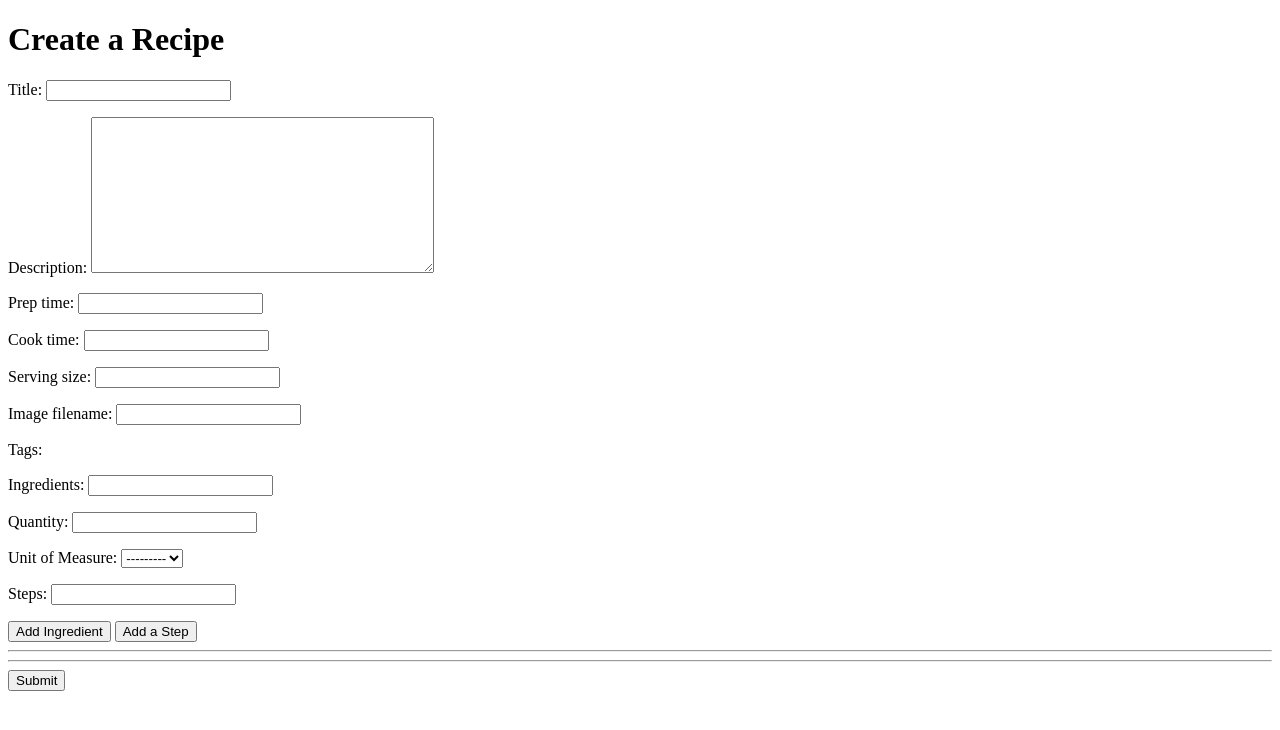
After one commit to tillerderek/final, a Django app: page /recipes/create-recipe/ in a window 1280 px wide. The commit adds this page. Shown: the top 730 px of the page. Run offline with Django 5.2, Linux system fonts and the light colour scheme; data that the repository does not hold is empty.

Commit message:
had to redo db to get stupid form working. still needs work

````diff
--- a/calendinner/common/templates/common/autocomplete_results.html
+++ b/calendinner/common/templates/common/autocomplete_results.html
@@ -1,3 +1,3 @@
 {% for result in results %}
-    <div>{{ result.title }}</div>
+    {{ result.ingredient_name }}
 {% endfor %}
--- a/calendinner/common/templates/common/base.html
+++ b/calendinner/common/templates/common/base.html
@@ -5,10 +5,17 @@
     <meta http-equiv="X-UA-Compatible" content="IE=edge" />
     <meta name="viewport" content="width=device-width, initial-scale=1.0" />
     {% load static %}
-    <script type="text/javascript" src="{% static 'js/htmx.min.js' %}" defer></script>
+    <script
+      type="text/javascript"
+      src="{% static 'js/htmx.min.js' %}"
+      defer
+    ></script>
     {% load static %}
-    <link rel="stylesheet" type="text/css" href="{% static 'css/styles.css' %}" />
-
+    <link
+      rel="stylesheet"
+      type="text/css"
+      href="{% static 'css/styles.css' %}"
+    />
 
     {% if title %}
     <title>Calendinner - {{title}}</title>
@@ -16,8 +23,12 @@
     <title>Calendinner</title>
     {% endif %}
   </head>
-  <body hx-headers='{"X-CSRFToken": "{{ csrf_token }}"}'>
-    {% block content %}{% endblock %}
-
+  <body>
+    {% block content %} {% endblock %}
+    <script>
+      document.body.addEventListener('htmx:configRequest', (event) => {
+        event.detail.headers['X-CSRFToken'] = '{{ csrf_token }}';
+      });
+    </script>
   </body>
 </html>
--- a/calendinner/common/views.py
+++ b/calendinner/common/views.py
@@ -2,6 +2,7 @@ from django.shortcuts import render
 import datetime
 from .models import Recipe
 from menus.models import Menu
+from recipes.models import Ingredient
 
 
 
@@ -20,6 +21,6 @@ def home(request):
 
 
 def autocomplete(request):
-    term = request.GET.get('term', '')
-    results = Recipe.objects.filter(title__icontains=term)
+    term = request.POST.get('term', '')
+    results = Ingredient.objects.filter(ingredient_name__icontains=term)
     return render(request, 'common/autocomplete_results.html', {'results': results})
--- a/calendinner/recipes/forms.py
+++ b/calendinner/recipes/forms.py
@@ -1,37 +1,30 @@
 from django import forms
-from django.forms import modelformset_factory
-from .models import Recipe, RecipeStep, Ingredient, UnitMeasure, IngredientQuantity
+from django.forms import inlineformset_factory
+from .models import Recipe, RecipeStep, Ingredient, UnitMeasure, IngredientQuantity, Tag
 from django.urls import reverse_lazy
 
+class RecipeForm(forms.ModelForm):
+    quantity = forms.IntegerField(label="Quantity")
+    unit_measure = forms.ModelChoiceField(queryset=UnitMeasure.objects.all(), label="Unit of Measure")
+    class Meta:
+        model = Recipe
+        fields = ['title', 'description', 'prep_time', 'cook_time', 'serving_size', 'user', 'image_filename', 'tags', 'ingredients', 'quantity', 'unit_measure', 'steps']
+        widgets = {
+            'title': forms.TextInput(),
+            'description': forms.Textarea(),
+            'prep_time': forms.NumberInput(),
+            'cook_time': forms.NumberInput(),
+            'serving_size': forms.NumberInput(),
+            'user': forms.HiddenInput(),
+            'image_filename': forms.TextInput(),
+            'tags': forms.CheckboxSelectMultiple(),
+            'ingredients': forms.TextInput(),
+            'steps': forms.TextInput()
+        }
 
-class RecipeForm(forms.ModelForm):
-    title = forms.CharField(max_length=255, label="Recipe Title")
-    description = forms.CharField(widget=forms.Textarea, label="Recipe Description")
-    prep_time = forms.IntegerField(label="Prep Time (minutes)", widget=forms.NumberInput(attrs={'min': 0}))
-    cook_time = forms.IntegerField(label="Cook Time (minutes)", widget=forms.NumberInput(attrs={'min': 0}))
-    serving_size = forms.IntegerField(label="Serving Size", widget=forms.NumberInput(attrs={'min': 1}))
+ingredient_formset = inlineformset_factory(Recipe, IngredientQuantity, fields=['ingredient', 'quantity', 'unit_measure'], extra=1, can_delete=False)
+recipe_step_formset = inlineformset_factory(Recipe, RecipeStep, fields=['recipe_step'], extra=1, can_delete=False)
 
-    def clean_prep_time(self):
-        data = self.cleaned_data['prep_time']
-        if data < 0:
-            raise forms.ValidationError("Prep time cannot be negative.")
-        return data
-
-    def clean_cook_time(self):
-        data = self.cleaned_data['cook_time']
-        if data < 0:
-            raise forms.ValidationError("Cook time cannot be negative.")
-        return data
-
-    def clean_serving_size(self):
-        data = self.cleaned_data['serving_size']
-        if data <= 0:
-            raise forms.ValidationError("Serving size must be greater than 0.")
-        return data
-
-    class Meta:
-      model = Recipe
-      fields = ['title', 'description', 'prep_time', 'cook_time', 'serving_size', 'tags']
 
 class RecipeStepForm(forms.ModelForm):
     step = forms.CharField(widget=forms.Textarea(attrs={'rows': 3, 'placeholder': 'Enter step details here...'}), label="Step Details", )
@@ -39,8 +32,6 @@ class RecipeStepForm(forms.ModelForm):
     class Meta:
       model = RecipeStep
       fields = ['step']
-
-recipe_step_formset = modelformset_factory(RecipeStep, form=RecipeStepForm, extra=1, can_delete=True, max_num=40, validate_max=True)
 
 class IngredientQuantityForm(forms.ModelForm):
     quantity = forms.IntegerField(label="Quantity")
@@ -50,23 +41,10 @@ class IngredientQuantityForm(forms.ModelForm):
         model = IngredientQuantity
         fields = ['quantity', 'unit_measure']
 
-ingredient_quantity_formset = modelformset_factory(IngredientQuantity, form=IngredientQuantityForm, extra=1, can_delete=True, max_num=40, validate_max=True)
-
 class IngredientForm(forms.ModelForm):
-    ingredient_name = forms.CharField(widget=forms.Textarea(attrs={'placeholder': 'Start typing to search for an ingredient. If it doesn\'t exist, it will be added.', 'hx-post': reverse_lazy('autocomplete'), 'hx-trigger': 'keyup changed delay:500ms'}), max_length=255, label="Ingredient Name")
+    ingredient_name = forms.CharField(max_length=255, label="Ingredient Name")
 
 
     class Meta:
       model = Ingredient
       fields = ['ingredient_name']
-
-
-ingredient_formset = modelformset_factory(Ingredient, form=IngredientForm, extra=1, can_delete=True, max_num=40, validate_max=True)
-
-
-      #           'hx-post': reverse('autocomplete'),  # Use reverse here
-      #           'hx-target': 'this',
-      #           'hx-trigger': 'keyup changed delay:500ms',
-      #           'placeholder': 'Start typing to search for an ingredient. If it doesn\'t exist, it will be added.',
-      # }),
-      #                                 max_length=255, label="Ingredient Name")
--- /dev/null
+++ b/calendinner/recipes/templates/recipes/add-ingredient.html
@@ -0,0 +1,8 @@
+<hr>
+<form method="post" action="{% url 'submit_recipe' %}" hx-post="{% url 'submit_recipe' %}" hx-target="#recipe-form">
+  {% csrf_token %}
+  {{ formset.management_form }}
+  {% for form in formset.forms %}
+    {{ form.as_p }}
+  {% endfor %}
+</form>
--- /dev/null
+++ b/calendinner/recipes/templates/recipes/add-step.html
@@ -0,0 +1,10 @@
+<hr>
+<form method="post" action="{% url 'submit_recipe' %}" hx-post="{% url 'submit_recipe' %}" hx-target="#recipe-form">
+  {% csrf_token %}
+  {{ formset.management_form }}
+  {% for form in formset.forms %}
+    <div class="step-formset">
+      {{ form.as_p }}
+    </div>
+  {% endfor %}
+</form>
--- /dev/null
+++ b/calendinner/recipes/templates/recipes/create-recipe.html
@@ -0,0 +1,26 @@
+{% extends "common/base.html" %} {% block content %}
+
+<h1>Create a Recipe</h1>
+<div id="recipe-form">
+    <form method="post" action="{% url 'submit_recipe' %}" hx-post="{% url 'submit_recipe' %}" hx-target="#recipe-form">
+      {% csrf_token %}
+
+      {{ recipe_form.as_p }}
+
+      <button hx-get="{% url 'add-ingredient' %}" hx-target="#ingredient-formset-container" hx-swap="beforeend">Add Ingredient</button>
+      <button hx-get="{% url 'add-step' %}" hx-target="#step-formset-container" hx-swap="beforeend">Add a Step</button>
+
+      <div id="ingredient-formset-container">
+        {% include 'recipes/add-ingredient.html' with formset=ingredient_formset %}
+      </div>
+
+      <div id="step-formset-container">
+        {% include 'recipes/add-step.html' with formset=recipe_step_formset %}
+      </div>
+
+        <button type="submit" hx-post="{% url 'submit_recipe' %}" hx-target="#recipe-form">Submit</button>
+    </form>
+
+
+</div>
+{% endblock %} ```
--- a/calendinner/recipes/templates/recipes/empty-ingredient-form.html
+++ b/calendinner/recipes/templates/recipes/empty-ingredient-form.html
@@ -1,2 +1,3 @@
+
 {{ form.as_p}}
 {{ quantity_form.as_p }}
--- a/calendinner/recipes/templates/recipes/empty-step-form.html
+++ b/calendinner/recipes/templates/recipes/empty-step-form.html
@@ -1 +1,2 @@
+{{ form.prefix}}
 {{ form.as_p }}
--- a/calendinner/recipes/urls.py
+++ b/calendinner/recipes/urls.py
@@ -2,10 +2,9 @@ from django.urls import path
 from . import views
 
 urlpatterns = [
-    # path("<int:recipe_id>/", views.recipe_card, name="recipe_card"),
-    # path("recipe-detail/<int:recipe_id>/", views.recipe_detail, name="recipe_detail"),
     path('submit-recipe/', views.submit_recipe, name='submit_recipe'),
     path('recipe-detail/<int:recipe_id>/', views.recipe_detail, name='recipe_detail'),
-    path('empty-step-form/', views.empty_step_form, name='empty-step-form'),
-    path('empty-ingredient-form/', views.empty_ingredient_form, name='empty-ingredient-form'),
+    path('create-recipe/', views.create_recipe, name='create-recipe'),
+    path('add-ingredient/', views.add_ingredient, name='add-ingredient'),
+    path('add-step/', views.add_step, name='add-step'),
 ]
--- a/calendinner/recipes/views.py
+++ b/calendinner/recipes/views.py
@@ -1,78 +1,60 @@
-from django.shortcuts import render, HttpResponse
+from django.shortcuts import render, HttpResponse, redirect
 from django.contrib.auth.decorators import login_required
-from .forms import RecipeForm, RecipeStepForm, IngredientQuantityForm, IngredientForm, recipe_step_formset, ingredient_quantity_formset, ingredient_formset
+from .forms import RecipeForm, RecipeStepForm, IngredientQuantityForm, IngredientForm, ingredient_formset, recipe_step_formset
 from .models import Recipe, RecipeStep, IngredientQuantity, Ingredient
-from django.forms import modelformset_factory
+from django.forms import inlineformset_factory
 
 @login_required
 def recipe_detail(request, recipe_id):
     recipe = Recipe.objects.get(id=recipe_id)
-    ingredient = Ingredient.objects.get(id=recipe_id)
-    step = RecipeStep.objects.get(id=recipe_id)
-    context = {'recipe': recipe,
-               'ingredient': ingredient,
-               'step': step}
+    steps = RecipeStep.objects.filter(recipe=recipe)
+    ingredients = IngredientQuantity.objects.filter(recipe=recipe)
+    context = {
+      'recipe': recipe,
+      'ingredients': ingredients,
+      'steps': steps}
     return render(request, 'recipes/recipe-detail.html', context)
+
 
 @login_required
 def submit_recipe(request):
-    if request.method == 'POST':
+    ingredient_formset = inlineformset_factory(Recipe, IngredientQuantity, fields=['ingredient', 'quantity', 'unit_measure'], extra=1)
+    recipe_step_formset = inlineformset_factory(Recipe, RecipeStep, fields=['recipe_step'], extra=1, can_delete=False)
+
+    if request.method == "POST":
         recipe_form = RecipeForm(request.POST)
-        step_formset = recipe_step_formset(request.POST)
-        ingredient_form = ingredient_formset(request.POST)
-        ingredient_quantity_form = ingredient_quantity_formset(request.POST)
+        ingredient_formset = ingredient_formset(request.POST, instance=recipe)
+        step_formset = recipe_step_formset(request.POST, instance=recipe)
 
-        if recipe_form.is_valid() and step_formset.is_valid() and ingredient_form.is_valid() and ingredient_quantity_form.is_valid():
+        if recipe_form.is_valid() and ingredient_formset.is_valid() and step_formset.is_valid():
             recipe = recipe_form.save(commit=False)
-            recipe.author = request.user
+            recipe.user = request.user
             recipe.save()
 
-            for form in step_formset:
-                step = form.save(commit=False)
-                step.recipe = recipe
-                step.save()
+            ingredient_formset.instance = recipe
+            ingredient_formset.save()
 
-            for form in ingredient_form:
-                if form.is_valid():
-                  ingredient_name = form.cleaned_data['ingredient_name']
-                  if Ingredient.objects.filter(ingredient_name=ingredient_name).exists():
-                    ingredient = Ingredient.objects.get(ingredient_name=ingredient_name)
-                  else:
-                    # Ingredient doesn't exist, create a new one
-                    ingredient = Ingredient.objects.create(ingredient_name=ingredient_name)
+            step_formset.instance = recipe
+            step_formset.save()
+
+            return redirect('recipes/recipe-detail.html', recipe_id=recipe.id)
+    else:
+        # Handle the case when the form is not valid
+        return render(request, 'recipes/create-recipe.html')
 
 
-            for form in ingredient_quantity_form:
-                ingredient_quantity = form.save(commit=False)
-                ingredient_quantity.recipe = recipe
-                ingredient_quantity.ingredient = ingredient
-                ingredient_quantity.save()
+def create_recipe(request):
+    context = {
+      'recipe_form': RecipeForm(),
+    }
+    return render(request, 'recipes/create-recipe.html', context)
 
-            return render(request, 'recipes/submit-recipe.html', {'recipe_form': recipe_form, 'step_formset': step_formset, 'ingredient_form': ingredient_form, 'ingredient_quantity_form': ingredient_quantity_form, 'success': True})
-        else:
-            return HttpResponse('Form is not valid.')
-    else:
-        recipe_form = RecipeForm()
-        step_formset = recipe_step_formset(queryset=RecipeStep.objects.none())
-        ingredient_form = ingredient_formset(queryset=Ingredient.objects.none())
-        ingredient_quantity_form = ingredient_quantity_formset(queryset=IngredientQuantity.objects.none())
+def add_ingredient(request):
+    recipe = Recipe()
+    formset = ingredient_formset(instance=recipe)
+    return render(request, 'recipes/add-ingredient.html', {'formset': formset})
 
-        context = {'recipe_form': recipe_form,
-                   'step_formset': step_formset,
-                   'ingredient_form': ingredient_form,
-                   'ingredient_quantity_form': ingredient_quantity_form}
-
-        return render(request, 'recipes/submit-recipe.html', context)
-
-@login_required
-def empty_step_form(request):
-    form = RecipeStepForm()
-    context = {'form': form}
-    return render(request, 'recipes/empty-step-form.html', context)
-
-@login_required
-def empty_ingredient_form(request):
-    quantity_form = IngredientQuantityForm()
-    ingredient_form = IngredientForm()
-    context = {'form': ingredient_form, 'quantity_form': quantity_form}
-    return render(request, 'recipes/empty-ingredient-form.html', context)
+def add_step(request):
+    recipe = Recipe()
+    formset = recipe_step_formset(instance=recipe)
+    return render(request, 'recipes/add-step.html', {'formset': formset})
````
Also changed, not shown: calendinner/recipes/models.py (+5 -3 lines), calendinner/recipes/templates/recipes/recipe-detail.html (+19 -13 lines), calendinner/recipes/templates/recipes/submit-recipe.html (+19 -18 lines), calendinner/recipes/migrations/0009_rename_recipe_recipestep_recipe_id_and_more.py (added).
